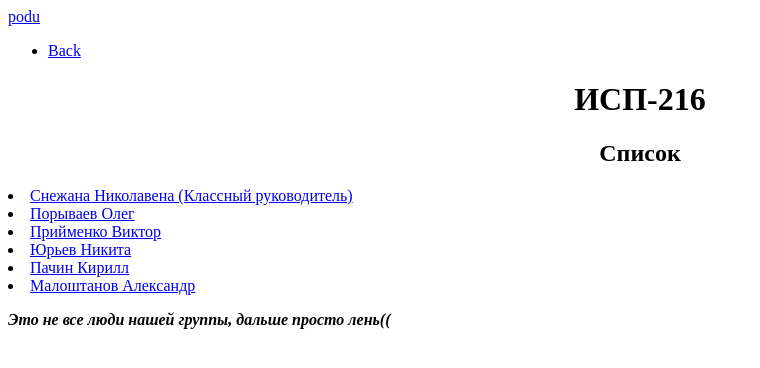
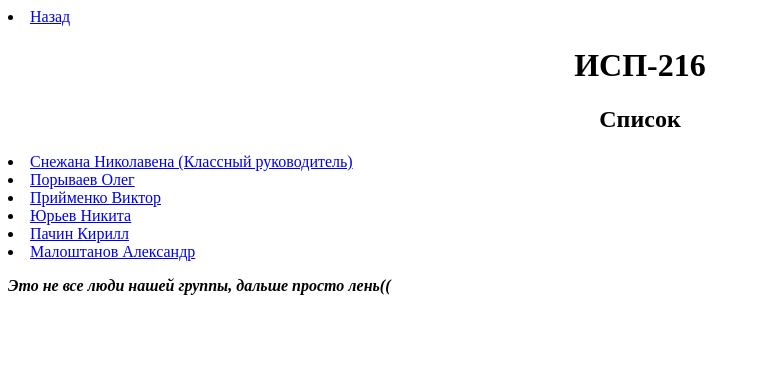
Before and after one commit to podu666/-04.02, a plain HTML site: page index.html in a window 1280 px wide. Shown: the whole page, without its empty margins (0-760 px from the left). Drawn offline with Linux system fonts and the light colour scheme.

Commit message:
Update index.html

```diff
--- a/index.html
+++ b/index.html
@@ -7,24 +7,9 @@
     <link rel="stylesheet" href="style.css">
 </head>
 <body>
-    <header>
-        <a href="index.html"class='logo'>podu</a>
-        <nav>
-            <ul>
-                <li><a href="ind.html">Back</a>
-                    <ul>
-
-                    </ul>
-                </li>
-                </ul>
-                </li>
-            </ul>
-        </nav>
-    </header>
-    <div class="cnt">
+    <li><a href="https://podu666.github.io/MyWorks-Site/">Назад</a></li>
     <strong><center><h1>ИСП-216</h1></center></strong>
     <center><h2>Список</h2></center>
-    <div class="cnt1">
     <li><a href="snejana.html">Снежана Николавена (Классный руководитель)</a></li>
     <li><a href="oleje.html">Порываев Олег</a></li>
     <li><a href="vitya.html">Прийменко Виктор</a></li>
```
